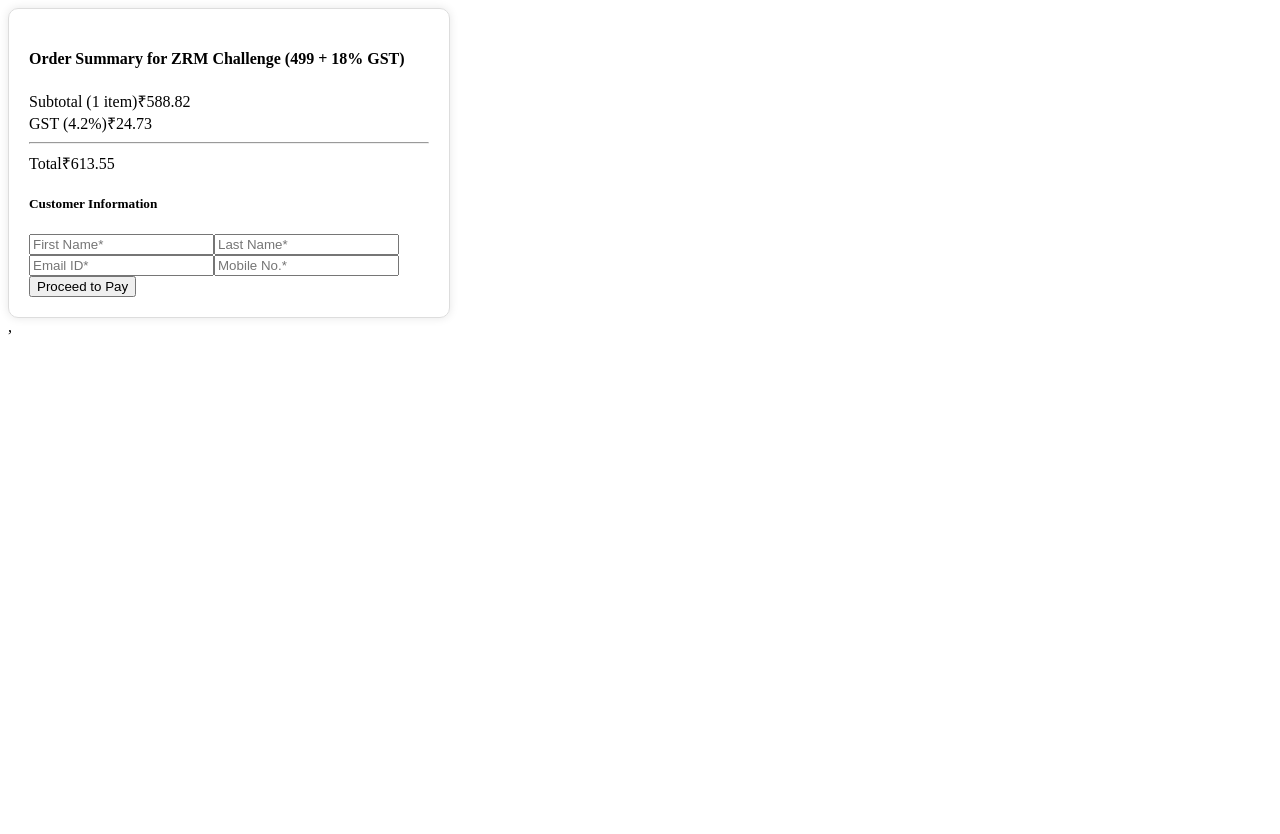
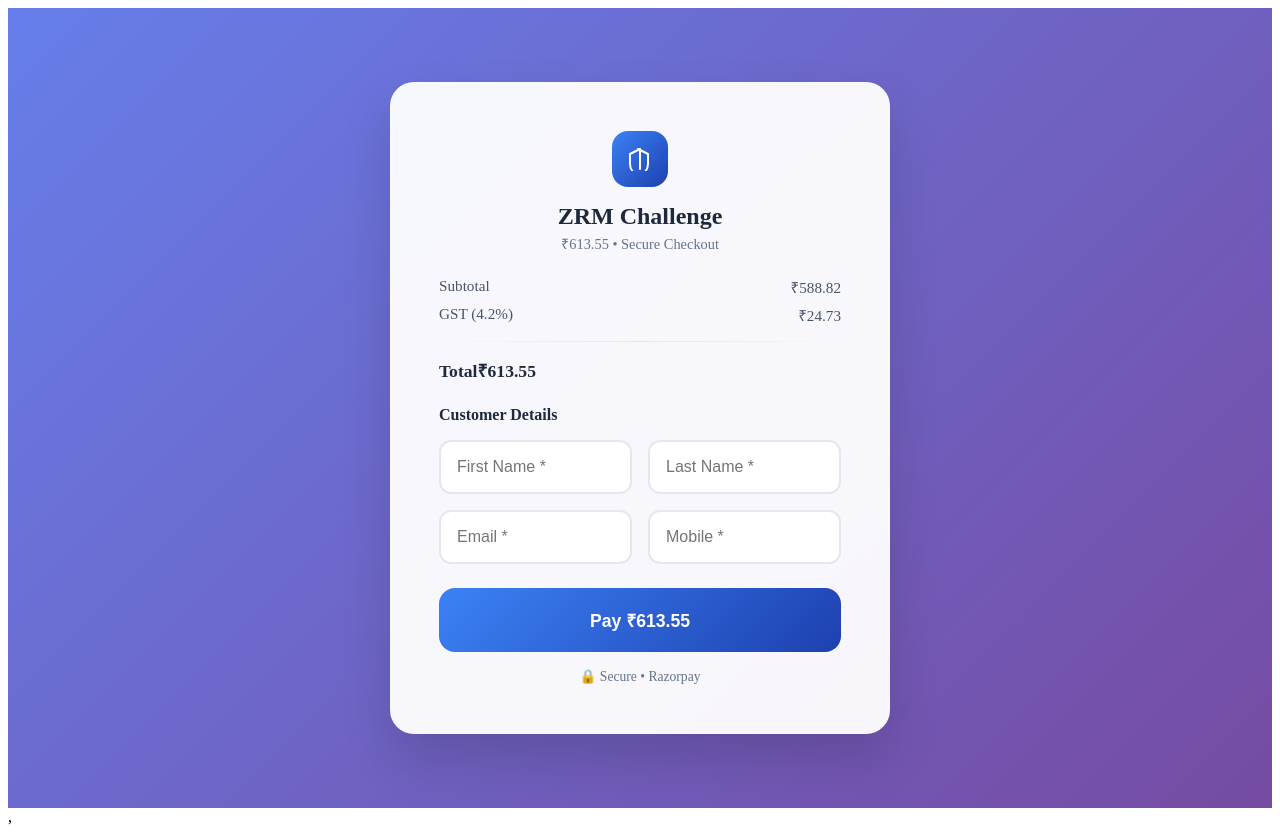
Before and after one commit to Kaleeshwari3054/Almo-payment, a React (Vite) app in the folder front-end/: page /paymentbutton in a window 1280 px wide. Before the commit the page ends 800 px from the top, so only its background shows below. Built offline with nearby package versions, Linux system fonts and the light colour scheme.

Commit message:
update styles payment button

```diff
--- a/front-end/src/Pages/Paymentbutton.jsx
+++ b/front-end/src/Pages/Paymentbutton.jsx
@@ -1,69 +1,207 @@
+// // import React, { useState } from "react";
+// // import axios from "axios";
+
+// // const PaymentButton = () => {
+// //   const [loading, setLoading] = useState(false);
+
+// //   const handlePayment = async () => {
+// //     if (loading) return;
+// //     setLoading(true);
+
+// //     try {
+// //       // 1️⃣ Create order
+// //       const { data } = await axios.post(
+// //         "http://localhost:5000/create-order",
+// //         { amount: 588 }
+// //       );
+
+// //       // 2️⃣ Razorpay options
+// //       const options = {
+// //         key: import.meta.env.VITE_RAZORPAY_KEY,
+// //         amount: data.amount,
+// //         currency: "INR",
+// //         name: "One Day One Lakh",
+// //         description: "Registration",
+// //         order_id: data.id,
+
+// //         handler: function (response) {
+// //           console.log("PAYMENT SUCCESS:", response);
+// //           alert("Payment Successful ✅");
+// //         },
+
+// //         prefill: {
+// //           name: "sasi raja",
+// //           email: "sasiraja100@gmail.com",
+// //           contact: "95000 60448",
+// //         },
+
+// //         theme: {
+// //           color: "#3399cc",
+// //         },
+// //       };
+
+// //       const rzp = new window.Razorpay(options);
+
+// //       rzp.on("payment.failed", function (response) {
+// //         console.error("PAYMENT FAILED:", response.error);
+// //         alert("Payment Failed ❌ " + response.error.description);
+// //       });
+
+// //       rzp.open();
+// //     } catch (error) {
+// //       console.error("Payment Error:", error.response?.data || error.message);
+// //       alert("Server Error. Please try again!");
+// //     } finally {
+// //       setLoading(false);
+// //     }
+// //   };
+
+// //   return (
+// //     <button
+// //       className="btn btn-primary w-100 py-2 fw-semibold"
+// //       onClick={handlePayment}
+// //       disabled={loading}
+// //     >
+// //       {loading ? "Processing..." : "Register Now"}
+// //     </button>
+// //   );
+// // };
+
+// // export default PaymentButton;
+
+
 // import React, { useState } from "react";
 // import axios from "axios";
 
 // const PaymentButton = () => {
 //   const [loading, setLoading] = useState(false);
+//   const [customer, setCustomer] = useState({
+//     firstName: "",
+//     lastName: "",
+//     email: "",
+//     mobile: "",
+//   });
+
+//   const baseAmount = 588.82;
+//   const gstRate = 0.042; // 4.2%
+//   const gstAmount = +(baseAmount * gstRate).toFixed(2);
+//   const finalAmount = +(baseAmount + gstAmount).toFixed(2); // 613.20
+
+//   const handleChange = (e) => {
+//     setCustomer({ ...customer, [e.target.name]: e.target.value });
+//   };
 
 //   const handlePayment = async () => {
 //     if (loading) return;
+
+//     if (!customer.firstName || !customer.lastName || !customer.email || !customer.mobile) {
+//       alert("Please fill all customer details");
+//       return;
+//     }
+
 //     setLoading(true);
 
 //     try {
-//       // 1️⃣ Create order
-//       const { data } = await axios.post(
-//         "http://localhost:5000/create-order",
-//         { amount: 588 }
-//       );
+//       const { data } = await axios.post("http://localhost:5000/create-order", {
+//         amount: finalAmount,
+//       });
 
-//       // 2️⃣ Razorpay options
 //       const options = {
 //         key: import.meta.env.VITE_RAZORPAY_KEY,
 //         amount: data.amount,
 //         currency: "INR",
-//         name: "One Day One Lakh",
-//         description: "Registration",
+//         name: "Tamil Business Tribe",
+//         description: "Course Registration",
 //         order_id: data.id,
-
 //         handler: function (response) {
-//           console.log("PAYMENT SUCCESS:", response);
 //           alert("Payment Successful ✅");
+//           console.log(response);
 //         },
-
 //         prefill: {
-//           name: "sasi raja",
-//           email: "sasiraja100@gmail.com",
-//           contact: "95000 60448",
+//           name: `${customer.firstName} ${customer.lastName}`,
+//           email: customer.email,
+//           contact: customer.mobile,
 //         },
-
 //         theme: {
-//           color: "#3399cc",
+//           color: "#000000",
 //         },
 //       };
 
 //       const rzp = new window.Razorpay(options);
-
-//       rzp.on("payment.failed", function (response) {
-//         console.error("PAYMENT FAILED:", response.error);
-//         alert("Payment Failed ❌ " + response.error.description);
-//       });
-
 //       rzp.open();
 //     } catch (error) {
-//       console.error("Payment Error:", error.response?.data || error.message);
-//       alert("Server Error. Please try again!");
+//       console.error("Payment Error:", error.response?.data || error);
+//       alert("Payment Failed ❌");
 //     } finally {
 //       setLoading(false);
 //     }
 //   };
 
 //   return (
-//     <button
-//       className="btn btn-primary w-100 py-2 fw-semibold"
-//       onClick={handlePayment}
-//       disabled={loading}
-//     >
-//       {loading ? "Processing..." : "Register Now"}
-//     </button>
+//     <div className="container mt-5" style={{ maxWidth: "400px", border: "1px solid #ddd", padding: "20px", borderRadius: "10px", boxShadow: "0 0 10px rgba(0,0,0,0.1)" }}>
+//       <h4 className="mb-4">Order Summary for ZRM Challenge (499 + 18% GST)</h4>
+
+//       <div className="mb-3">
+//         <div className="d-flex justify-content-between">
+//           <span>Subtotal (1 item)</span>
+//           <span>₹{baseAmount}</span>
+//         </div>
+//         <div className="d-flex justify-content-between">
+//           <span>GST (4.2%)</span>
+//           <span>₹{gstAmount}</span>
+//         </div>
+//         <hr />
+//         <div className="d-flex justify-content-between fw-bold">
+//           <span>Total</span>
+//           <span>₹{finalAmount}</span>
+//         </div>
+//       </div>
+
+//       <h5 className="mt-4 mb-3">Customer Information</h5>
+
+//       <div className="mb-2">
+//         <input
+//           type="text"
+//           name="firstName"
+//           className="form-control mb-2"
+//           placeholder="First Name*"
+//           value={customer.firstName}
+//           onChange={handleChange}
+//         />
+//         <input
+//           type="text"
+//           name="lastName"
+//           className="form-control mb-2"
+//           placeholder="Last Name*"
+//           value={customer.lastName}
+//           onChange={handleChange}
+//         />
+//         <input
+//           type="email"
+//           name="email"
+//           className="form-control mb-2"
+//           placeholder="Email ID*"
+//           value={customer.email}
+//           onChange={handleChange}
+//         />
+//         <input
+//           type="tel"
+//           name="mobile"
+//           className="form-control mb-2"
+//           placeholder="Mobile No.*"
+//           value={customer.mobile}
+//           onChange={handleChange}
+//         />
+//       </div>
+
+//       <button
+//         className="btn btn-primary w-100 py-2 fw-semibold mt-3"
+//         onClick={handlePayment}
+//         disabled={loading}
+//       >
+//         {loading ? "Processing..." : "Proceed to Pay"}
+//       </button>
+//     </div>
 //   );
 // };
 
@@ -72,6 +210,10 @@
 
 import React, { useState } from "react";
 import axios from "axios";
+import "../Styles/Paymentbutton.css"; // Add this CSS file
+// import React, { useState } from "react";
+// import axios from "axios";
+// import "./PaymentButton.css";
 
 const PaymentButton = () => {
   const [loading, setLoading] = useState(false);
@@ -83,9 +225,9 @@ const PaymentButton = () => {
   });
 
   const baseAmount = 588.82;
-  const gstRate = 0.042; // 4.2%
+  const gstRate = 0.042;
   const gstAmount = +(baseAmount * gstRate).toFixed(2);
-  const finalAmount = +(baseAmount + gstAmount).toFixed(2); // 613.20
+  const finalAmount = +(baseAmount + gstAmount).toFixed(2);
 
   const handleChange = (e) => {
     setCustomer({ ...customer, [e.target.name]: e.target.value });
@@ -93,25 +235,21 @@ const PaymentButton = () => {
 
   const handlePayment = async () => {
     if (loading) return;
-
     if (!customer.firstName || !customer.lastName || !customer.email || !customer.mobile) {
       alert("Please fill all customer details");
       return;
     }
-
     setLoading(true);
-
     try {
       const { data } = await axios.post("http://localhost:5000/create-order", {
         amount: finalAmount,
       });
-
       const options = {
         key: import.meta.env.VITE_RAZORPAY_KEY,
         amount: data.amount,
         currency: "INR",
         name: "Tamil Business Tribe",
-        description: "Course Registration",
+        description: "ZRM Challenge Registration",
         order_id: data.id,
         handler: function (response) {
           alert("Payment Successful ✅");
@@ -122,11 +260,8 @@ const PaymentButton = () => {
           email: customer.email,
           contact: customer.mobile,
         },
-        theme: {
-          color: "#000000",
-        },
+        theme: { color: "#1e40af" },
       };
-
       const rzp = new window.Razorpay(options);
       rzp.open();
     } catch (error) {
@@ -138,69 +273,92 @@ const PaymentButton = () => {
   };
 
   return (
-    <div className="container mt-5" style={{ maxWidth: "400px", border: "1px solid #ddd", padding: "20px", borderRadius: "10px", boxShadow: "0 0 10px rgba(0,0,0,0.1)" }}>
-      <h4 className="mb-4">Order Summary for ZRM Challenge (499 + 18% GST)</h4>
+    <div className="payment-wrapper">
+      <div className="payment-card">
+        <div className="card-header">
+          <div className="icon-wrapper">
+            <svg className="payment-icon" viewBox="0 0 24 24" fill="none">
+              <path d="M12 2L2 7v10c0 5.55 3.84 9.74 9 11 5.16-1.26 9-5.45 9-11V7l-10-5z" stroke="currentColor" strokeWidth="2" strokeLinecap="round" strokeLinejoin="round"/>
+              <path d="M12 2v20" stroke="currentColor" strokeWidth="2" strokeLinecap="round"/>
+            </svg>
+          </div>
+          <h3>ZRM Challenge</h3>
+          <p>₹{finalAmount} • Secure Checkout</p>
+        </div>
 
-      <div className="mb-3">
-        <div className="d-flex justify-content-between">
-          <span>Subtotal (1 item)</span>
-          <span>₹{baseAmount}</span>
+        <div className="order-summary">
+          <div className="price-row">
+            <span>Subtotal</span>
+            <span>₹{baseAmount.toFixed(2)}</span>
           </div>
-        <div className="d-flex justify-content-between">
+          <div className="price-row">
             <span>GST (4.2%)</span>
             <span>₹{gstAmount}</span>
           </div>
-        <hr />
-        <div className="d-flex justify-content-between fw-bold">
+          <div className="price-divider"></div>
+          <div className="total-row">
             <span>Total</span>
             <span>₹{finalAmount}</span>
           </div>
         </div>
 
-      <h5 className="mt-4 mb-3">Customer Information</h5>
-
-      <div className="mb-2">
+        <div className="customer-section">
+          <h5>Customer Details</h5>
+          <div className="form-grid">
             <input
               type="text"
               name="firstName"
-          className="form-control mb-2"
-          placeholder="First Name*"
+              className="form-input"
+              placeholder="First Name *"
               value={customer.firstName}
               onChange={handleChange}
             />
             <input
               type="text"
               name="lastName"
-          className="form-control mb-2"
-          placeholder="Last Name*"
+              className="form-input"
+              placeholder="Last Name *"
               value={customer.lastName}
               onChange={handleChange}
             />
             <input
               type="email"
               name="email"
-          className="form-control mb-2"
-          placeholder="Email ID*"
+              className="form-input"
+              placeholder="Email *"
               value={customer.email}
               onChange={handleChange}
             />
             <input
               type="tel"
               name="mobile"
-          className="form-control mb-2"
-          placeholder="Mobile No.*"
+              className="form-input"
+              placeholder="Mobile *"
               value={customer.mobile}
               onChange={handleChange}
             />
           </div>
+        </div>
 
         <button
-        className="btn btn-primary w-100 py-2 fw-semibold mt-3"
+          className={`pay-button ${loading ? 'loading' : ''}`}
           onClick={handlePayment}
           disabled={loading}
         >
-        {loading ? "Processing..." : "Proceed to Pay"}
+          {loading ? (
+            <>
+              <span className="spinner"></span>
+              Processing...
+            </>
+          ) : (
+            `Pay ₹${finalAmount}`
+          )}
         </button>
+
+        <div className="security-info">
+          <span>🔒 Secure • Razorpay</span>
+        </div>
+      </div>
     </div>
   );
 };
--- /dev/null
+++ b/front-end/src/Styles/Paymentbutton.css
@@ -0,0 +1,200 @@
+* {
+  box-sizing: border-box;
+}
+
+.payment-wrapper {
+  min-height: 100vh;
+  padding: 1rem;
+  display: flex;
+  align-items: center;
+  justify-content: center;
+  background: linear-gradient(135deg, #667eea 0%, #764ba2 100%);
+}
+
+.payment-card {
+  width: 100%;
+  max-width: 450px;
+  background: rgba(255, 255, 255, 0.95);
+  backdrop-filter: blur(20px);
+  border-radius: 24px;
+  padding: 2rem 1.5rem;
+  box-shadow: 0 25px 50px rgba(0,0,0,0.15);
+  border: 1px solid rgba(255,255,255,0.2);
+  transition: all 0.3s ease;
+}
+
+.payment-card:hover {
+  transform: translateY(-5px);
+}
+
+.card-header {
+  text-align: center;
+  margin-bottom: 1.5rem;
+}
+
+.icon-wrapper {
+  width: 56px;
+  height: 56px;
+  background: linear-gradient(135deg, #3b82f6, #1e40af);
+  border-radius: 16px;
+  display: flex;
+  align-items: center;
+  justify-content: center;
+  margin: 0 auto 1rem;
+}
+
+.payment-icon {
+  width: 24px;
+  height: 24px;
+  color: white;
+}
+
+.card-header h3 {
+  font-size: clamp(1.2rem, 4vw, 1.5rem);
+  font-weight: 700;
+  color: #1e293b;
+  margin: 0 0 0.25rem;
+}
+
+.card-header p {
+  color: #64748b;
+  margin: 0;
+  font-size: 0.9rem;
+}
+
+.order-summary {
+  margin-bottom: 1.5rem;
+}
+
+.price-row {
+  display: flex;
+  justify-content: space-between;
+  margin-bottom: 0.5rem;
+  font-size: 0.95rem;
+  color: #475569;
+}
+
+.total-row {
+  font-size: 1.1rem;
+  font-weight: 700;
+  color: #1e293b;
+  margin-top: 0.75rem;
+}
+
+.price-divider {
+  height: 1px;
+  background: linear-gradient(90deg, transparent, #e2e8f0, transparent);
+  margin: 1rem 0;
+}
+
+.customer-section h5 {
+  color: #1e293b;
+  margin: 1.5rem 0 1rem;
+  font-size: 1rem;
+  font-weight: 600;
+}
+
+/* Responsive Form Grid */
+.form-grid {
+  display: grid;
+  gap: 1rem;
+  grid-template-columns: 1fr;
+}
+
+.form-input {
+  width: 100%;
+  padding: 1rem;
+  border: 2px solid #e2e8f0;
+  border-radius: 12px;
+  font-size: 1rem;
+  transition: all 0.2s ease;
+  background: white;
+}
+
+.form-input:focus {
+  outline: none;
+  border-color: #3b82f6;
+  box-shadow: 0 0 0 3px rgba(59, 130, 246, 0.1);
+}
+
+.pay-button {
+  width: 100%;
+  padding: 1.25rem;
+  background: linear-gradient(135deg, #3b82f6 0%, #1e40af 100%);
+  color: white;
+  border: none;
+  border-radius: 16px;
+  font-size: 1.1rem;
+  font-weight: 600;
+  cursor: pointer;
+  display: flex;
+  align-items: center;
+  justify-content: center;
+  gap: 0.75rem;
+  transition: all 0.3s ease;
+  margin: 1.5rem 0 1rem;
+  position: relative;
+  overflow: hidden;
+}
+
+.pay-button:hover:not(:disabled) {
+  transform: translateY(-2px);
+  box-shadow: 0 20px 40px rgba(59, 130, 246, 0.4);
+}
+
+.pay-button:disabled {
+  opacity: 0.7;
+  cursor: not-allowed;
+}
+
+.spinner {
+  width: 20px;
+  height: 20px;
+  border: 2px solid rgba(255,255,255,0.3);
+  border-top: 2px solid white;
+  border-radius: 50%;
+  animation: spin 1s linear infinite;
+}
+
+@keyframes spin {
+  to { transform: rotate(360deg); }
+}
+
+.security-info {
+  text-align: center;
+  font-size: 0.85rem;
+  color: #64748b;
+  font-weight: 500;
+}
+
+/* Mobile First - Tablet */
+@media (min-width: 768px) {
+  .payment-wrapper {
+    padding: 2rem;
+  }
+
+  .payment-card {
+    padding: 2.5rem;
+    max-width: 480px;
+  }
+
+  .form-grid {
+    grid-template-columns: 1fr 1fr;
+  }
+}
+
+/* Desktop */
+@media (min-width: 1024px) {
+  .payment-card {
+    max-width: 500px;
+    padding: 3rem;
+  }
+}
+
+/* Extra Small Mobile */
+@media (max-width: 360px) {
+  .payment-card {
+    padding: 1.5rem 1rem;
+    margin: 0.5rem;
+  }
+}
```
Lines whose indentation alone changed are shown as unchanged.
